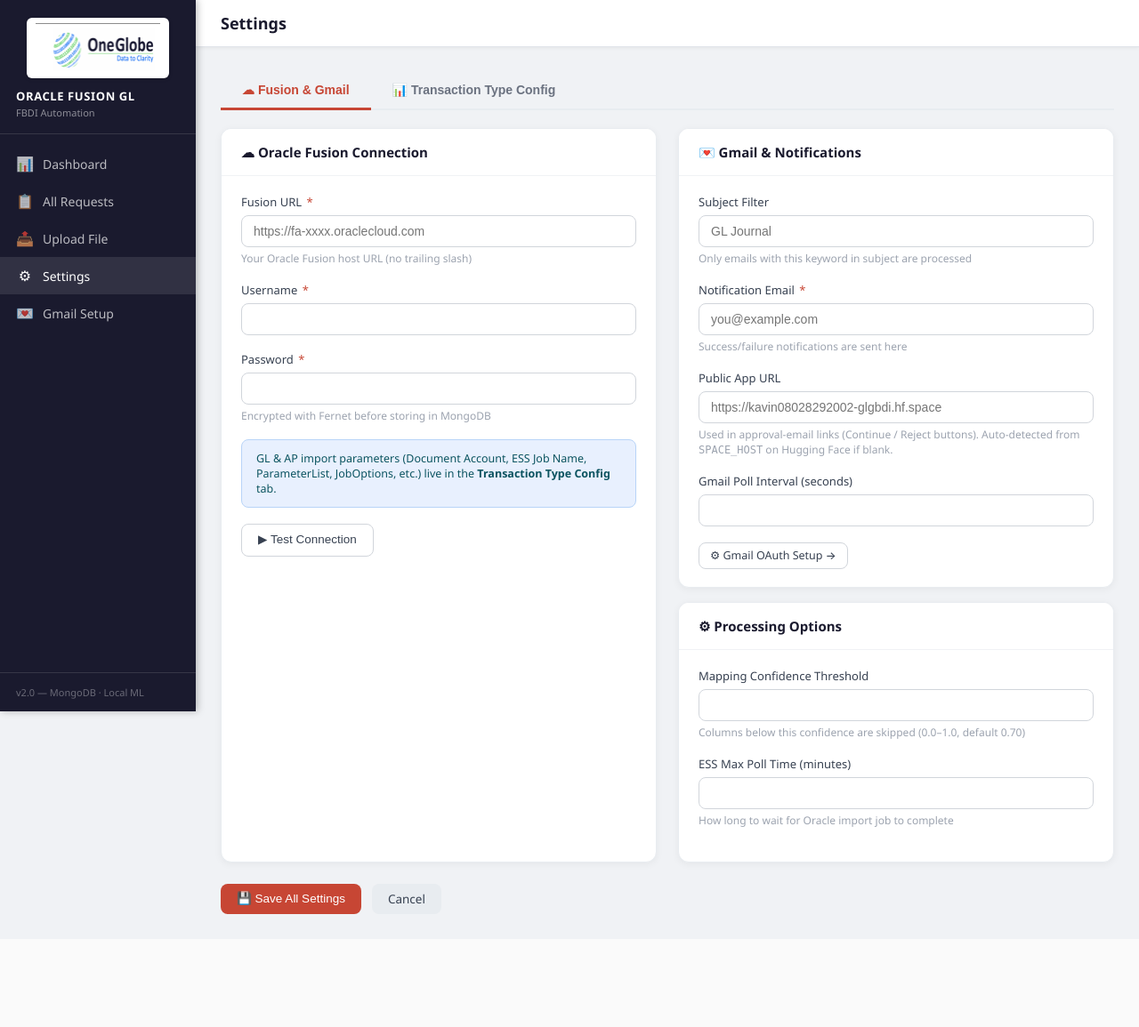
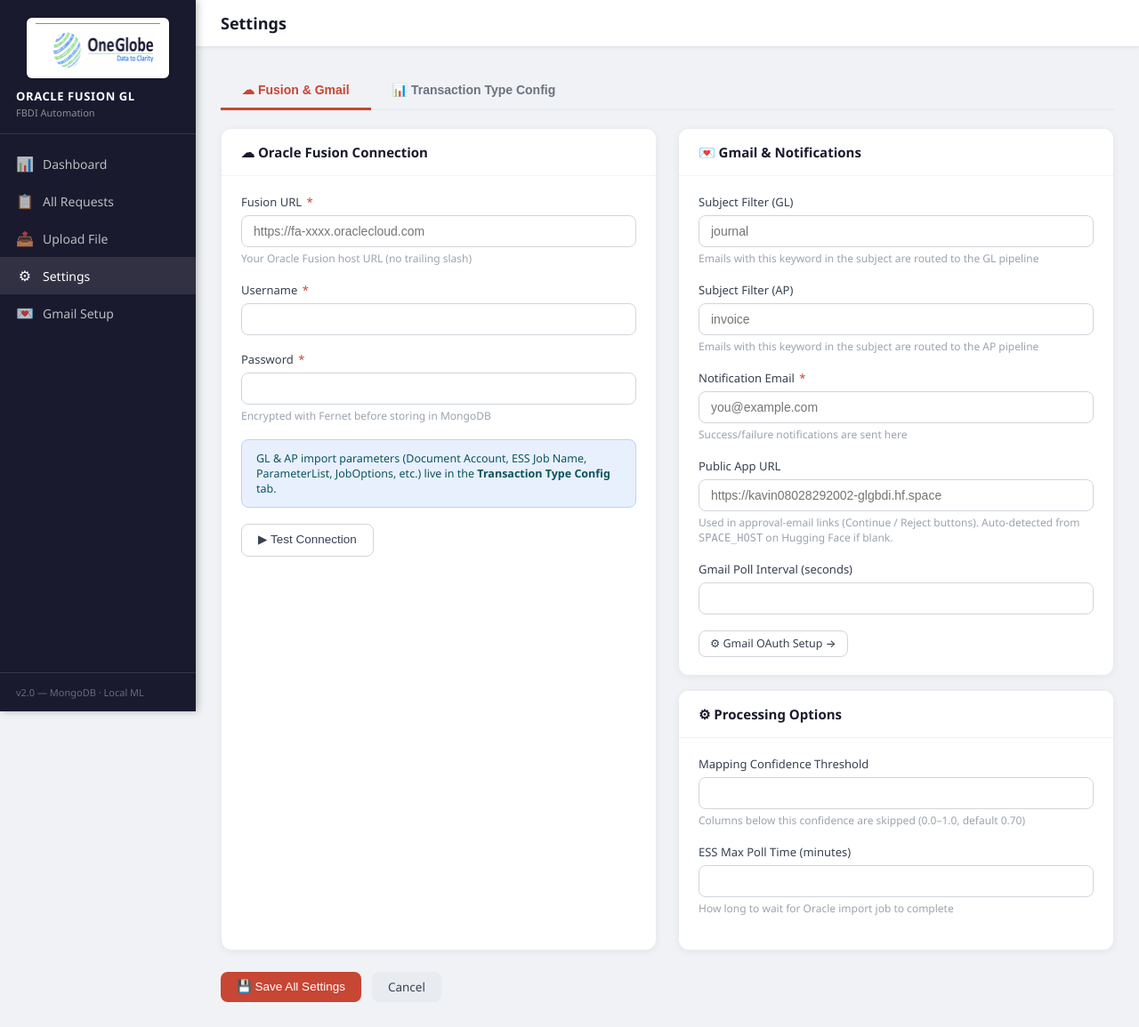
Before and after one commit to kavin0831/GLFBDI, a FastAPI app: template templates/settings.html in a window 1280 px wide. Shown: the whole page at 89% size. Before the commit the page ends 1028 px from the top, so only its background shows below. Run offline with FastAPI, Linux system fonts and the light colour scheme; the template is opened without the code that fills it, so the values that code supplies are empty.

Commit message:
Move AP Gmail subject filter to Gmail & Notifications section
- Add 'Subject Filter (AP)' field alongside GL filter in the Gmail &
  Notifications card so both filters are visible in one place
- Remove duplicate field from the Transaction Type Config tab
- Always save gmail_subject_filter_ap in save_settings (remove if-guard)
  so users can also clear the value

Co-Authored-By: Claude Sonnet 4.6 <noreply@anthropic.com>

```diff
--- a/app.py
+++ b/app.py
@@ -693,7 +693,7 @@ async def save_settings(
         if ap_source:             cfg.ap_source             = ap_source
         if ap_pay_group:          cfg.ap_pay_group          = ap_pay_group
         if ap_invoice_group:      cfg.ap_invoice_group      = ap_invoice_group
-        if gmail_subject_filter_ap: cfg.gmail_subject_filter_ap = gmail_subject_filter_ap
+        cfg.gmail_subject_filter_ap = gmail_subject_filter_ap  # always save (allow clearing)
         # importBulkData fixed params — overwrite even if blank so user can clear them
         if gl_callback_url        is not None: cfg.gl_callback_url       = gl_callback_url       or "#NULL"
         if gl_notification_code   is not None: cfg.gl_notification_code  = gl_notification_code  or "10"
--- a/templates/settings.html
+++ b/templates/settings.html
@@ -97,11 +97,19 @@
         <div class="card-body">
 
           <div class="form-group">
-            <label class="form-label" for="gmail_subject_filter">Subject Filter</label>
+            <label class="form-label" for="gmail_subject_filter">Subject Filter (GL)</label>
             <input type="text" class="form-control" id="gmail_subject_filter" name="gmail_subject_filter"
                    value="{{ cfg.gmail_subject_filter }}"
-                   placeholder="GL Journal">
-            <div class="form-hint">Only emails with this keyword in subject are processed</div>
+                   placeholder="journal">
+            <div class="form-hint">Emails with this keyword in the subject are routed to the GL pipeline</div>
+          </div>
+
+          <div class="form-group">
+            <label class="form-label" for="gmail_subject_filter_ap">Subject Filter (AP)</label>
+            <input type="text" class="form-control" id="gmail_subject_filter_ap" name="gmail_subject_filter_ap"
+                   value="{{ cfg.gmail_subject_filter_ap or '' }}"
+                   placeholder="invoice">
+            <div class="form-hint">Emails with this keyword in the subject are routed to the AP pipeline</div>
           </div>
 
           <div class="form-group">
@@ -324,13 +332,6 @@
             <div class="form-hint">Parameter that receives the Import Payables Invoices request ID</div>
           </div>
 
-          <div class="form-group" style="margin-bottom:0;grid-column:span 2">
-            <label class="form-label">Gmail Subject Filter (AP)</label>
-            <input type="text" class="form-control" name="gmail_subject_filter_ap"
-                   value="{{ cfg.gmail_subject_filter_ap or 'invoice upload' }}">
-            <div class="form-hint">Inbound emails matching this filter route to the AP pipeline</div>
-          </div>
-
         </div>
 
         <div class="alert alert-info mt-3" style="font-size:13px">
```
